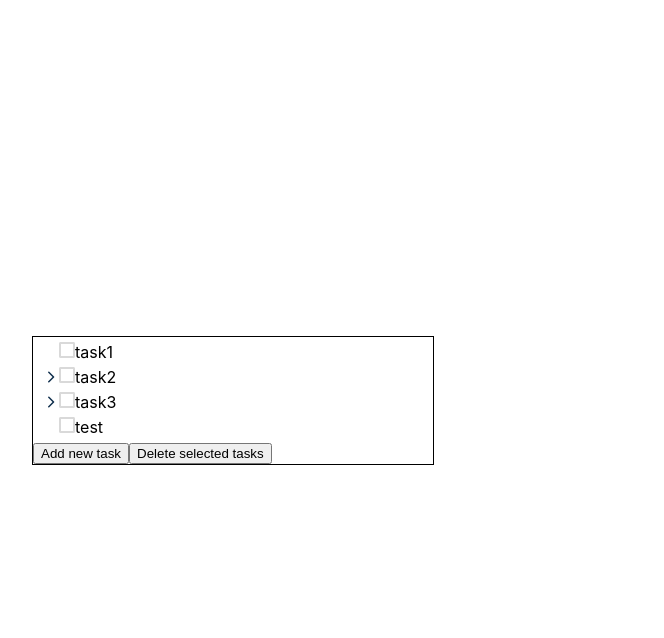
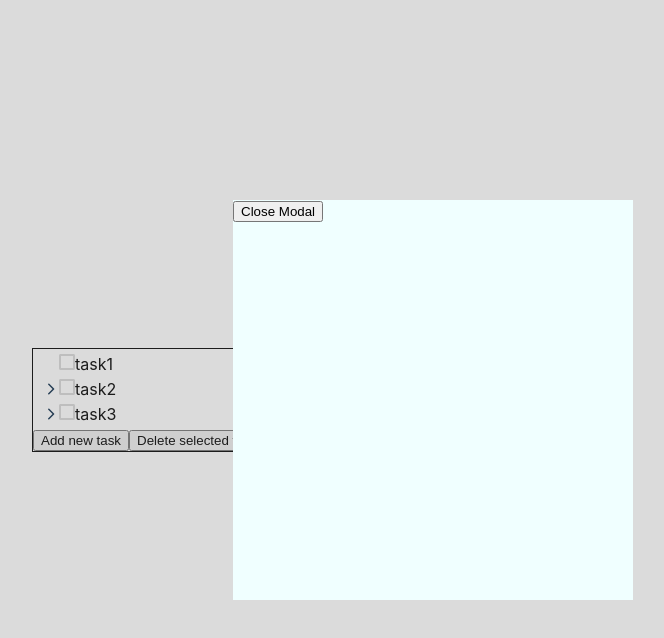
Before and after one commit to navzlet/task-list, a React (Create React App) app: page / in a window 1280 px wide. Both pictures are taken after a click on the button "Add new task". Shown: the top 638 px of the page, without its empty margins (207-871 px from the left). Built offline with nearby package versions, Linux system fonts and the light colour scheme.

Commit message:
added modal

```diff
--- a/src/App.tsx
+++ b/src/App.tsx
@@ -1,13 +1,18 @@
-import React from "react";
+import React, { useState } from "react";
 import "./App.css";
 import { List } from "../src/components/list/list";
 import { TaskContent } from "./components/taskContent/taskContent";
+import { Modal } from "./components/modal/modal";
 
 function App() {
+  const [isModalOpen, setIsModalOpen] = useState(false);
+  const CloseModal = () => setIsModalOpen(false);
+  const OpenModal = () => setIsModalOpen(true);
   return (
     <div className="App">
-      <List />
-      <TaskContent />
+      <List openModal={OpenModal} />
+      <TaskContent openModal={OpenModal} />
+      <Modal closeModal={CloseModal} isModalOpen={isModalOpen} />
     </div>
   );
 }
--- a/src/components/list/list.tsx
+++ b/src/components/list/list.tsx
@@ -4,11 +4,15 @@ import task from "../../store/task";
 import { observer } from "mobx-react-lite";
 import "./list.scss";
 
-export const List = observer(() => {
+interface IList {
+  openModal: () => void;
+}
+
+export const List = observer((props: IList) => {
   return (
     <div className="list">
       <TaskList task={task.taskList} />
-      <button onClick={() => task.addTask("test", "test")}>Add new task</button>
+      <button onClick={() => props.openModal()}>Add new task</button>
       <button onClick={() => task.deleteTasks()}>Delete selected tasks</button>
     </div>
   );
--- /dev/null
+++ b/src/components/modal/modal.scss
@@ -0,0 +1,21 @@
+.modal {
+  position: fixed;
+  top: 0;
+  bottom: 0;
+  left: 0;
+  right: 0;
+  width: 100%;
+  z-index: 9999;
+  display: flex;
+  align-items: center;
+  justify-content: center;
+  background-color: rgba(114, 114, 114, 0.25);
+  animation-name: appear;
+  animation-duration: 300ms;
+}
+
+.modal__content {
+  width: 400px;
+  height: 400px;
+  background-color: azure;
+}
--- /dev/null
+++ b/src/components/modal/modal.tsx
@@ -0,0 +1,19 @@
+import React from "react";
+import "./modal.scss";
+
+interface IModalProps {
+  isModalOpen: boolean;
+  closeModal: () => void;
+}
+
+export const Modal = (props: IModalProps) => {
+  if (!props.isModalOpen) return null;
+  return (
+    <div className="modal">
+      <div className="modal__content">
+        <div className="modal__header"></div>
+        <button onClick={() => props.closeModal()}>Close Modal</button>
+      </div>
+    </div>
+  );
+};
--- a/src/components/task/task.tsx
+++ b/src/components/task/task.tsx
@@ -7,11 +7,11 @@ import TaskIcon from "../../assets/taskIcon";
 import Checkbox_selected from "../../assets/checkbox_selected";
 import Checkbox_notSelected from "../../assets/checkbox_notSelected";
 
-interface ItaskProps {
+interface ITaskProps {
   task: Ttask;
 }
 
-export const Task: React.FC<ItaskProps> = observer(({ task }) => {
+export const Task: React.FC<ITaskProps> = observer(({ task }) => {
   const [isOpened, setIsOpened] = useState(false);
 
   return (
--- a/src/components/taskContent/taskContent.tsx
+++ b/src/components/taskContent/taskContent.tsx
@@ -3,11 +3,16 @@ import "./taskContent.scss";
 import task from "../../store/task";
 import { observer } from "mobx-react-lite";
 
-export const TaskContent = observer(() => {
+interface ITaskContent {
+  openModal: () => void;
+}
+
+export const TaskContent = observer((props: ITaskContent) => {
   return (
     <div className="taskContent">
       <div>{task.displayingTask?.name}</div>
       <div>{task.displayingTask?.content}</div>
+      <button onClick={() => props.openModal()}>Add new subtask</button>
     </div>
   );
 });
--- a/src/components/taskList/taskList.tsx
+++ b/src/components/taskList/taskList.tsx
@@ -3,11 +3,11 @@ import { observer } from "mobx-react-lite";
 import "./taskList.scss";
 import { Task } from "../task/task";
 
-interface ItaskListProps {
+interface ITaskListProps {
   task: Array<Ttask>;
 }
 
-export const TaskList: React.FC<ItaskListProps> = observer(({ task }) => {
+export const TaskList: React.FC<ITaskListProps> = observer(({ task }) => {
   return (
     <div className="taskList">
       {task.map((el: Ttask) => {
```
